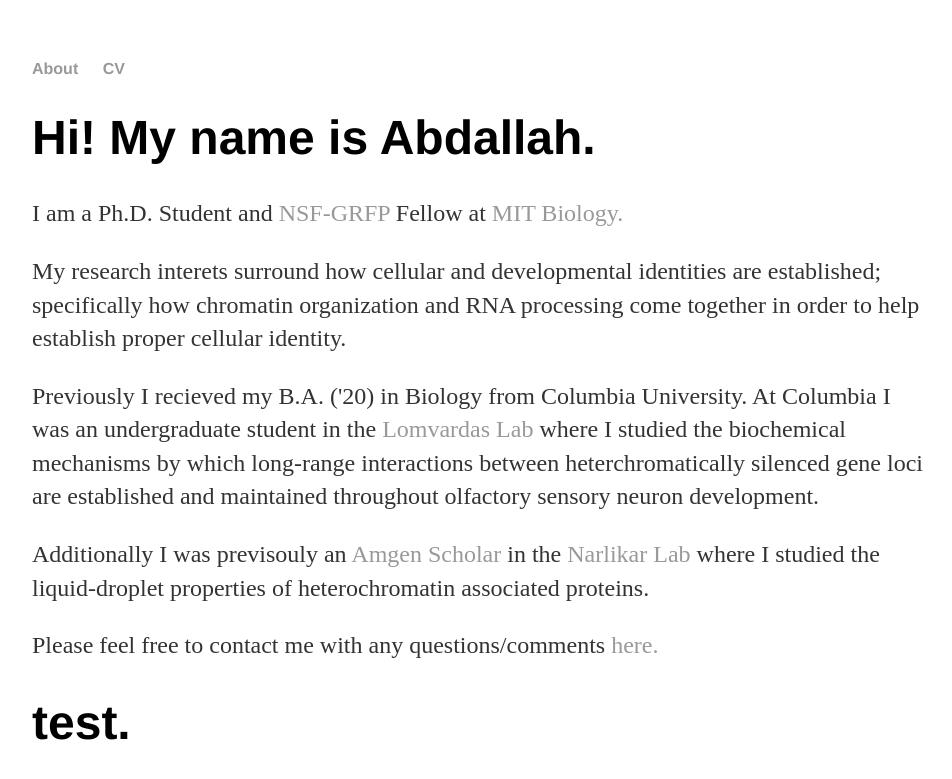
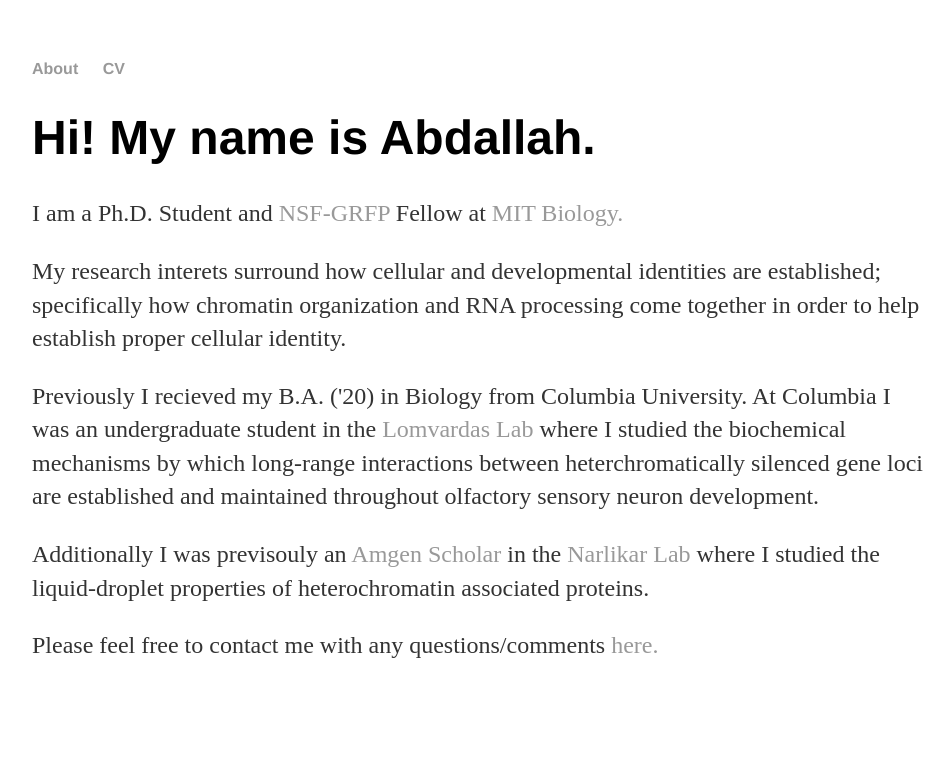
Before and after one commit to amohamed98/amohamed98.github.io, a Jekyll site: the page built from index.html, in a window 1280 px wide. Shown: the top 779 px of the page, without its empty margins (160-1112 px from the left). Built offline with Jekyll 4.4.1, drawn with Linux system fonts in a browser that asks for light colours.

Commit message:
Update index.html

```diff
--- a/index.html
+++ b/index.html
@@ -13,7 +13,3 @@ title: Abdallah Mohamed
 					the liquid-droplet properties of heterochromatin associated proteins.<p>
 				<p>Please feel free to contact me with any questions/comments <a href=mailto:aam1@mit.edu">here.</a>
 </div><!-- /.blurb -->
-
-<div class="blurb">
-	<h1> test.</h1>
-</div><!-- cv.blurb -->
```
